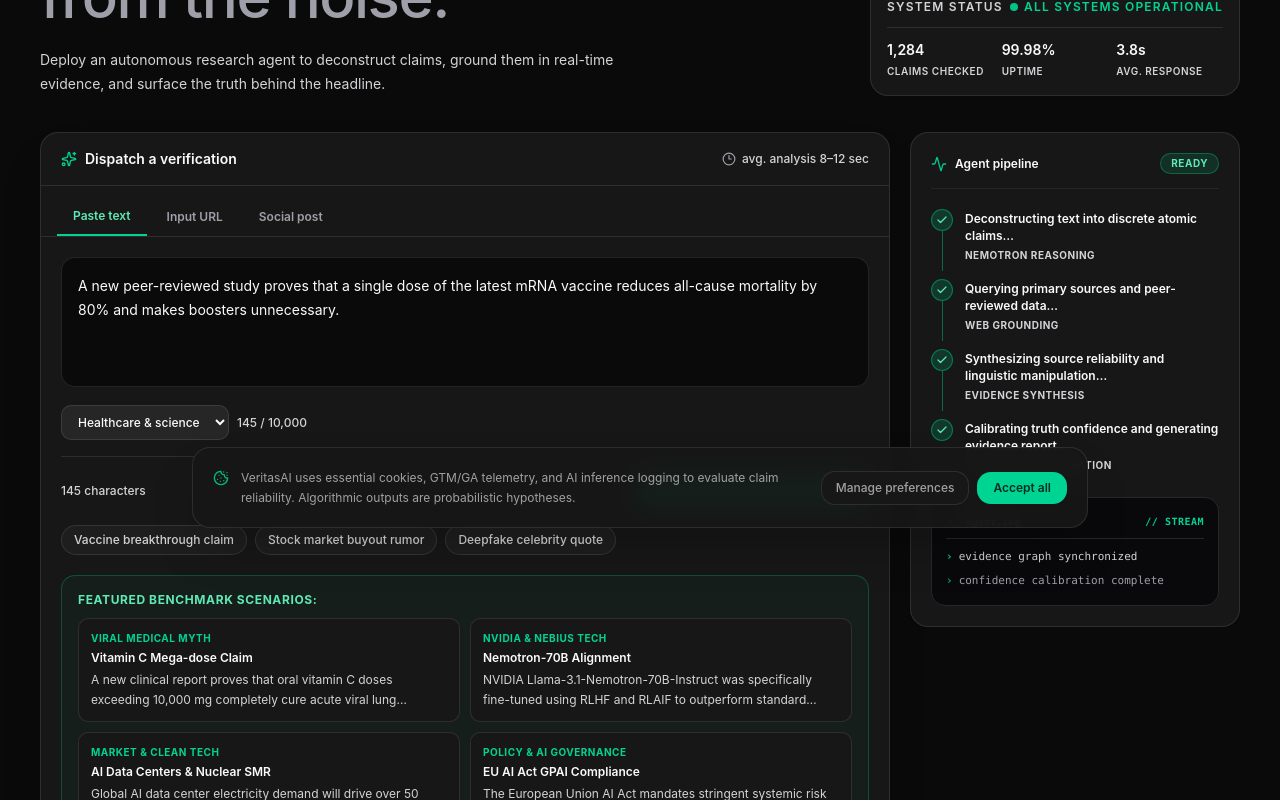
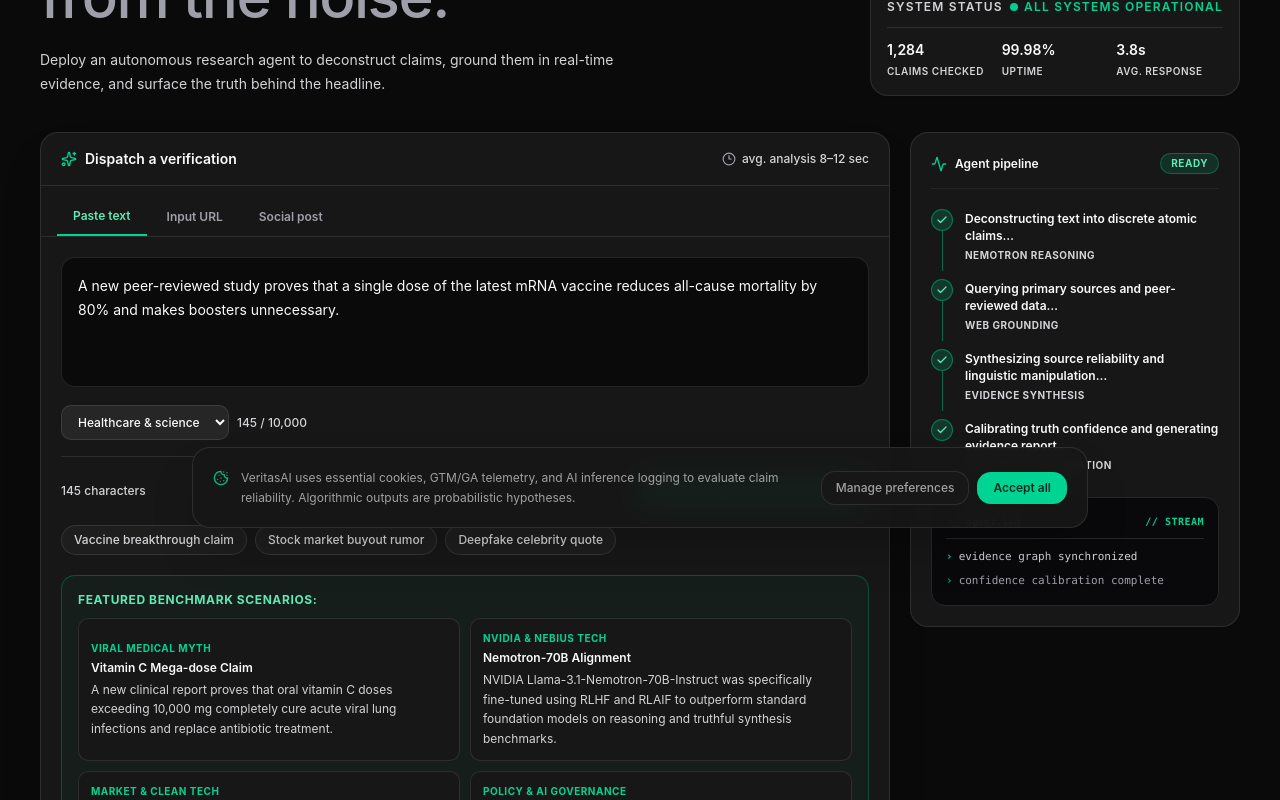
Before and after one commit to AdamBabinicz/veritas, a Next.js app: page / in a window 1280 px wide. Shown: the part 260-1060 px from the top of the page. Built offline with nearby package versions, Linux system fonts and the light colour scheme.

Commit message:
fix(html): fix nested header, invalid button children, and section heading semantics

```diff
--- a/app/page.tsx
+++ b/app/page.tsx
@@ -63,7 +63,6 @@ export default function Page() {
     useState<LoadedInvestigation | null>(null);
   const [dossierOpen, setDossierOpen] = useState(false);
 
-  // Bezpieczna inicjalizacja po stronie klienta: eliminuje hydration mismatch w dev
   useEffect(() => {
     setMounted(true);
     try {
@@ -73,11 +72,10 @@ export default function Page() {
         setConsentSeen(true);
       }
     } catch {
-      // ignorujemy błędy parsowania
+      // ignorujemy
     }
   }, []);
 
-  // Synchronizacja motywu dark z elementem <html>
   useEffect(() => {
     if (typeof document !== "undefined") {
       if (dark) {
@@ -271,7 +269,7 @@ export default function Page() {
       id="main-content"
       className={`${dark ? "dark" : ""} min-h-screen w-full bg-background text-foreground selection:bg-emerald-500/20`}
     >
-      {/* 100% niezawodny pasek nawigacji: fixed top-0, zawsze przyklejony */}
+      {/* Poprawny semantycznie nagłówek nadrzędny bez zagnieżdżania header w header */}
       <header className="fixed top-0 left-0 right-0 z-50 w-full border-b border-border/80 bg-background/90 backdrop-blur-md transition-colors">
         <div className="mx-auto max-w-[1500px] w-full px-4 sm:px-6 lg:px-10">
           <Header
@@ -384,8 +382,8 @@ export default function Page() {
             </div>
           </section>
 
-          {/* Główna sekcja operacyjna: Konsola zlecenia + Potok agenta */}
-          <section className="grid gap-5 lg:grid-cols-[minmax(0,1fr)_330px] w-full min-w-0">
+          {/* Główna sekcja operacyjna: div zamiast section, bo nie ma bezpośredniego h2 */}
+          <div className="grid gap-5 lg:grid-cols-[minmax(0,1fr)_330px] w-full min-w-0">
             <div className="min-w-0 max-w-full">
               <DispatchConsole
                 t={t}
@@ -412,7 +410,7 @@ export default function Page() {
                 logLines={logLines}
               />
             </div>
-          </section>
+          </div>
 
           {/* Disclaimer: wyraźny w obu motywach */}
           <p className="mt-3.5 text-center text-xs leading-5 text-zinc-600 dark:text-zinc-400 break-words">
@@ -463,7 +461,7 @@ export default function Page() {
           onOpenGovernance={() => setGovernanceOpen(true)}
         />
 
-        {/* Modale - renderowane po zamontowaniu na kliencie, bez ryzyka rozbieżności z SSR */}
+        {/* Modale */}
         {mounted && !consentSeen && (
           <ConsentBanner
             t={t}
--- a/components/dispatch-console.tsx
+++ b/components/dispatch-console.tsx
@@ -221,7 +221,7 @@ export function DispatchConsole({
           ))}
         </div>
 
-        {/* Dedykowana sekcja z promptami dla jury hackathonu */}
+        {/* Dedykowana sekcja z wzorcowymi scenariuszami */}
         {t.dispatch.juryPrompts && t.dispatch.juryPrompts.length > 0 && (
           <div className="mt-5 rounded-xl border border-emerald-600/30 dark:border-emerald-500/30 bg-emerald-500/5 p-4">
             <p className="mb-2.5 text-xs font-bold uppercase tracking-wider text-emerald-700 dark:text-emerald-300">
@@ -235,20 +235,20 @@ export function DispatchConsole({
                   onClick={() =>
                     handleSelectJuryPrompt(item.text, item.domainIndex)
                   }
-                  className="group rounded-lg border border-border bg-card p-3 text-left transition-all hover:border-emerald-500/60 hover:bg-muted/50 cursor-pointer"
+                  className="group rounded-lg border border-border bg-card p-3 text-left transition-all hover:border-emerald-500/60 hover:bg-muted/50 cursor-pointer block w-full"
                 >
-                  <div className="flex items-center justify-between">
+                  <span className="flex items-center justify-between">
                     <span className="text-[10px] font-bold text-emerald-700 dark:text-emerald-400 uppercase tracking-wider">
                       {item.category}
                     </span>
                     <ArrowUpRight className="size-3 text-zinc-400 opacity-0 group-hover:opacity-100 transition-opacity" />
-                  </div>
-                  <div className="mt-1 text-xs font-semibold text-foreground group-hover:text-emerald-600 dark:group-hover:text-emerald-300 transition-colors line-clamp-1">
+                  </span>
+                  <span className="mt-1 block text-xs font-semibold text-foreground group-hover:text-emerald-600 dark:group-hover:text-emerald-300 transition-colors line-clamp-1">
                     {item.label}
-                  </div>
-                  <p className="mt-1 text-xs text-zinc-600 dark:text-zinc-300 line-clamp-2 leading-relaxed">
+                  </span>
+                  <span className="mt-1 block text-xs text-zinc-600 dark:text-zinc-300 line-clamp-2 leading-relaxed font-normal">
                     {item.text}
-                  </p>
+                  </span>
                 </button>
               ))}
             </div>
--- a/components/header.tsx
+++ b/components/header.tsx
@@ -47,7 +47,7 @@ export function Header({
   ];
 
   return (
-    <header className="relative flex min-h-[74px] items-center justify-between">
+    <div className="relative flex min-h-[74px] items-center justify-between">
       {/* Lewa strona: Logo VeritasAI + Nawigacja desktopowa */}
       <div className="flex items-center gap-8 min-w-0">
         <button
@@ -58,13 +58,13 @@ export function Header({
             setMenuOpen(false);
           }}
         >
-          <div className="relative grid size-9 place-items-center rounded-xl border border-emerald-500/40 bg-emerald-500/15 shadow-xs shrink-0">
+          <span className="relative grid size-9 place-items-center rounded-xl border border-emerald-500/40 bg-emerald-500/15 shadow-xs shrink-0">
             <ShieldCheck
               className="size-[19px] text-emerald-600 dark:text-emerald-400"
               strokeWidth={2}
             />
             <span className="absolute right-1 top-1 size-1.5 animate-pulse rounded-full bg-emerald-500 dark:bg-emerald-400" />
-          </div>
+          </span>
           <span className="text-[17px] font-bold tracking-tight text-foreground whitespace-nowrap">
             Veritas
             <span className="text-emerald-600 dark:text-emerald-400">AI</span>
@@ -147,7 +147,7 @@ export function Header({
           )}
         </button>
 
-        {/* Menu próbek dla desktopu (na mobilu dostępne również wewnątrz szuflady) */}
+        {/* Menu próbek dla desktopu */}
         <div className="relative hidden sm:block">
           <button
             type="button"
@@ -184,7 +184,7 @@ export function Header({
           )}
         </div>
 
-        {/* Przycisk menu mobilnego (Hamburger) - gwarantowana widoczność na mobilu */}
+        {/* Przycisk menu mobilnego */}
         <button
           type="button"
           aria-label={menuOpen ? t.common.close : t.nav.openMenu}
@@ -199,10 +199,9 @@ export function Header({
         </button>
       </div>
 
-      {/* Rozwijane menu mobilne z pełną nawigacją i benchmarkami */}
+      {/* Rozwijane menu mobilne */}
       {menuOpen && (
         <div className="absolute left-0 right-0 top-full mt-1 z-50 rounded-2xl border border-border bg-popover/95 p-4 shadow-2xl backdrop-blur-xl animate-in fade-in slide-in-from-top-2 duration-200 lg:hidden">
-          {/* Główne zakładki aplikacji */}
           <div className="space-y-1 border-b border-border pb-3">
             <p className="px-2 pb-1 text-[10px] font-bold uppercase tracking-wider text-zinc-500 dark:text-zinc-400">
               Nawigacja
@@ -229,7 +228,6 @@ export function Header({
             ))}
           </div>
 
-          {/* Szybkie przypadki benchmarkowe */}
           <div className="pt-3">
             <p className="px-2 pb-1.5 text-[10px] font-bold uppercase tracking-wider text-zinc-500 dark:text-zinc-400">
               {t.nav.cases}
@@ -254,6 +252,6 @@ export function Header({
           </div>
         </div>
       )}
-    </header>
+    </div>
   );
 }
```
